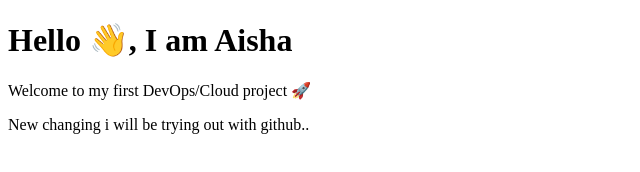
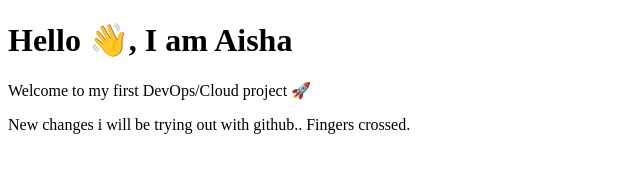
Before and after one commit to Nisha-codes/Devops, a plain HTML site: page index.html in a window 1280 px wide. Shown: the whole page, without its empty margins (0-640 px from the left). Drawn offline with Linux system fonts and the light colour scheme.

Commit message:
testing workflow

```diff
--- a/index.html
+++ b/index.html
@@ -6,6 +6,6 @@
 <body>
   <h1>Hello 👋, I am Aisha</h1>
   <p>Welcome to my first DevOps/Cloud project 🚀</p>
-    <p>New changing i will be trying out with github..</p>
+    <p>New changes i will be trying out with github.. Fingers crossed.</p>
 </body>
 </html>
```
